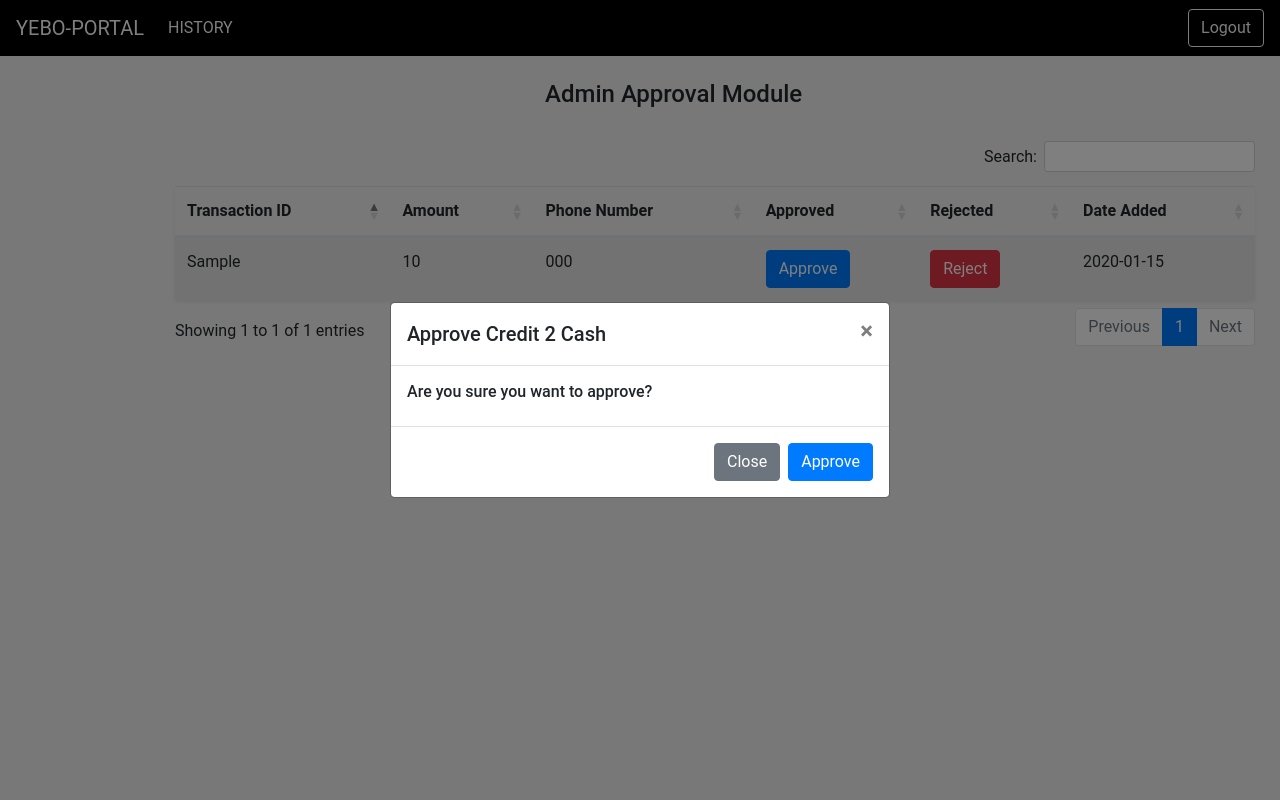
After one commit to NixonThuo/voucher, a Python web app: template application/templates/admin/list_requests.html in a window 1280 px wide, after a click on "Approve". The commit adds this page. Run offline with Jinja, Linux system fonts and the light colour scheme; the template is opened without the code that fills it: most values are stand-ins (such as "Sample title", 1, 10 or a date in 2020).

Commit message:
finalized for UAT

```diff
--- a/application/__init__.py
+++ b/application/__init__.py
@@ -21,4 +21,6 @@
     app.register_blueprint(main, url_prefix="/")
     from application.portal.portal_controller import dash
     app.register_blueprint(dash, url_prefix="/portal/dash")
+    from application.admin.admin_controller import admin
+    app.register_blueprint(admin, url_prefix="/portal/admin")
     return app
--- a/application/main/login_model.py
+++ b/application/main/login_model.py
@@ -12,6 +12,7 @@
     password = db.Column('password', db.String)
     dateadded = db.Column('date_added', db.Date, default=datetime.now())
     isenabled = db.Column('isenabled', db.Boolean, default=True)
+    isadmin = db.Column('is_admin', db.Boolean, default=True)
     isactive = True
     isanonymous = False
     authenticated = False
--- a/application/main/main_controller.py
+++ b/application/main/main_controller.py
@@ -46,6 +46,9 @@
                 login_user(user)
                 session.permanent = True
                 session['userid'] = str(user.userid)
+                session['isadmin'] = user.isadmin
+                if user.isadmin:
+                    return redirect(url_for('admin.client_rqs'))
                 return redirect(url_for('dash.dash_tracking'))
     return render_template("portal/login.html", form=form)
 
--- /dev/null
+++ b/application/templates/admin/list_requests.html
@@ -0,0 +1,126 @@
+{% extends "portal/template.html" %}
+{% block content %}
+<div class="container">
+    <div class="row justify-content-center mt-4">
+        <div class="col-md-4">
+            <h4>Admin Approval Module</h4>
+        </div>
+    </div>
+    <div class="row justify-content-center mt-4 mb-4">
+        <div class="col-md-12">
+            <table class="table table-striped shadow-sm" id="projectstable">
+                <thead>
+                    <tr>
+                        <th scope="col">Transaction ID</th>
+                        <th scope="col">Amount</th>
+                        <th scope="col">Phone Number</th>
+                        <th scope="col">Approved</th>
+                        <th scope="col">Rejected</th>
+                        <th scope="col">Date Added</th>
+                    </tr>
+                </thead>
+                <tbody>
+                    {% for data in rows %}
+                    <tr>
+                        <td>{{ data.cc_tr_serial }}</td>
+                        <td>{{ data.amount }}</td>
+                        <td>{{ data.phone_no }}</td>
+                        {% if data.approved %}
+                        <td>Approved</td>
+                        {% else %}
+                        <!--  asdsadasdasd -->
+                        {% if not data.rejected %}
+                        <td><button type="button" class="btn btn-primary" data-toggle="modal"
+                                data-target="#conversionapprovalmodal"
+                                onclick="setserialapprove(`{{ data.cc_tr_serial }}`);">Approve</button></td>
+                        {% else %}
+                        <td>&nbsp;</td>
+                        {% endif%}
+                        <!--  asdsadasdasd -->
+                        {% endif %}
+                        {% if data.rejected %}
+                        <td>Rejected</td>
+                        {% else %}
+                        <!--  asdsadasdasd -->
+                        {% if not data.approved %}
+                        <td><button type="button" class="btn btn-danger" data-toggle="modal"
+                                data-target="#conversionrejectmodal"
+                                onclick="setserialreject(`{{ data.cc_tr_serial }}`);">Reject</button></td>
+                        {% else %}
+                        <td>&nbsp;</td>
+                        {% endif %}
+                        <!--  asdsadasdasd -->
+                        {% endif %}
+                        <td>{{ data.date_added.date() }}</td>
+                    </tr>
+                    {% endfor %}
+                </tbody>
+            </table>
+        </div>
+    </div>
+</div>
+
+<div class="modal fade" id="conversionapprovalmodal" tabindex="-1" aria-labelledby="conversionapprovalmodal"
+    aria-hidden="true">
+    <div class="modal-dialog modal-dialog-centered">
+        <div class="modal-content">
+            <div class="modal-header">
+                <h5 class="modal-title" id="conversionapprovalmodalLabel">Approve Credit 2 Cash</h5>
+                <button type="button" class="close" data-dismiss="modal" aria-label="Close">
+                    <span aria-hidden="true">&times;</span>
+                </button>
+            </div>
+            <div class="modal-body">
+                <form action="{{ url_for('admin.approvereq') }}" method="POST" enctype="multipart/form-data"
+                    id="approveform" name="approveform">
+                    <input type="hidden" class="form-control" id="approverequestserial" name="approverequestserial"
+                        required>
+                </form>
+                <h6>Are you sure you want to approve?</h6>
+            </div>
+            <div class="modal-footer">
+                <button type="button" class="btn btn-secondary" data-dismiss="modal">Close</button>
+                <input type="submit" form="approveform" class="btn btn-primary" value="Approve" />
+            </div>
+        </div>
+    </div>
+</div>
+
+<div class="modal fade" id="conversionrejectmodal" tabindex="-1" aria-labelledby="conversionrejectmodal"
+    aria-hidden="true">
+    <div class="modal-dialog modal-dialog-centered">
+        <div class="modal-content">
+            <div class="modal-header">
+                <h5 class="modal-title" id="conversionrejectmodalLabel">Reject Credit 2 Cash</h5>
+                <button type="button" class="close" data-dismiss="modal" aria-label="Close">
+                    <span aria-hidden="true">&times;</span>
+                </button>
+            </div>
+            <div class="modal-body">
+                <form action="{{ url_for('admin.rejectreq') }}" method="POST" enctype="multipart/form-data"
+                    id="rejectform" name="rejectform">
+                    <input type="hidden" class="form-control" id="rejectrequestserial" name="rejectrequestserial">
+                </form>
+                <h6>Are you sure you want to reject?</h6>
+            </div>
+            <div class="modal-footer">
+                <button type="button" class="btn btn-secondary" data-dismiss="modal">Close</button>
+                <input type="submit" form="rejectform" class="btn btn-primary" value="Reject Request" />
+            </div>
+        </div>
+    </div>
+</div>
+<script src="{{ url_for('static', filename='portal/js/jquery-3.6.3.min.js') }}"></script>
+
+<script>
+
+    function setserialapprove(serial) {
+        $("#approverequestserial").val(serial);
+    }
+
+    function setserialreject(serial) {
+        $("#rejectrequestserial").val(serial);
+    }
+
+</script>
+{% endblock %}
--- a/application/templates/portal/register.html
+++ b/application/templates/portal/register.html
@@ -9,7 +9,8 @@
     <link rel="shortcut icon" href="#">
 </head>
 
-<body style="background-color: #6f2bf3 !important;">
+<body
+    style="background: rgb(2,0,36) !important; background: (90deg, rgba(2,0,36,1) 0%, rgba(1,1,13,0.9948354341736695) 100%, rgba(0,212,255,1) 100%) !important;">
     <section>
         <div class="row justify-content-center">
             <div class="col mt-4">
--- a/application/templates/portal/template.html
+++ b/application/templates/portal/template.html
@@ -99,7 +99,11 @@
 
     <!-- Top Navigation -->
     <nav class="navbar navbar-expand-md navbar-dark bg-dark">
+        {% if session['isadmin'] %}
+        <a class="navbar-brand" href="#">YEBO-PORTAL-ADMIN</a>
+        {% else %}
         <a class="navbar-brand" href="{{ url_for('dash.dash_tracking') }}">YEBO-PORTAL</a>
+        {% endif %}
         <button class="navbar-toggler" type="button" data-toggle="collapse" data-target="#navbarNav"
             aria-controls="navbarNav" aria-expanded="false" aria-label="Toggle navigation">
             <span class="navbar-toggler-icon"></span>
@@ -112,9 +116,15 @@
         -->
         <div class="collapse navbar-collapse" id="navbarNav">
             <ul class="navbar-nav mr-auto">
+                {% if session['isadmin'] %}
+                <li class="nav-item">
+                    <a class="nav-link" href="{{ url_for('admin.client_rqs') }}">CLIENT REQUESTS</a>
+                </li>
+                {% else %}
                 <li class="nav-item">
                     <a class="nav-link" href="{{ url_for('dash.dash_tracking') }}">HISTORY</a>
                 </li>
+                {% endif %}
             </ul>
             <form class="form-inline my-2 my-lg-0">
                 <a class="btn btn-outline-light my-2 my-sm-0" href="{{ url_for('main.login_out') }}"
@@ -135,8 +145,10 @@
 <script src="{{ url_for('static', filename='portal/js/jquery-3.6.3.min.js') }}"></script>
 <script src="{{ url_for('static', filename='portal/js/bootstrap.min.js') }}"></script>
 <script src="{{ url_for('static', filename='portal/js/popper.js') }}"></script>
-<script src="{{ url_for('static', filename='portal/DataTables/DataTables-1.13.1/js/jquery.dataTables.min.js') }}"></script>
-<script src="{{ url_for('static', filename='portal/DataTables/DataTables-1.13.1/js/dataTables.bootstrap4.min.js') }}"></script>
+<script
+    src="{{ url_for('static', filename='portal/DataTables/DataTables-1.13.1/js/jquery.dataTables.min.js') }}"></script>
+<script
+    src="{{ url_for('static', filename='portal/DataTables/DataTables-1.13.1/js/dataTables.bootstrap4.min.js') }}"></script>
 <script src="{{ url_for('static', filename='portal/DataTables/Buttons-2.3.3/js/dataTables.buttons.min.js') }}"></script>
 <script src="{{ url_for('static', filename='portal/DataTables/Buttons-2.3.3/js/buttons.dataTables.min.js') }}"></script>
 <script src="{{ url_for('static', filename='portal/DataTables/Buttons-2.3.3/js/buttons.bootstrap4.min.js') }}"></script>
```
Also changed, not shown: application/admin/admin_controller.py (added, +49 -0 lines), application/templates/admin/401.html (added, +10 -0 lines), application/templates/home.html (+11 -11 lines).
